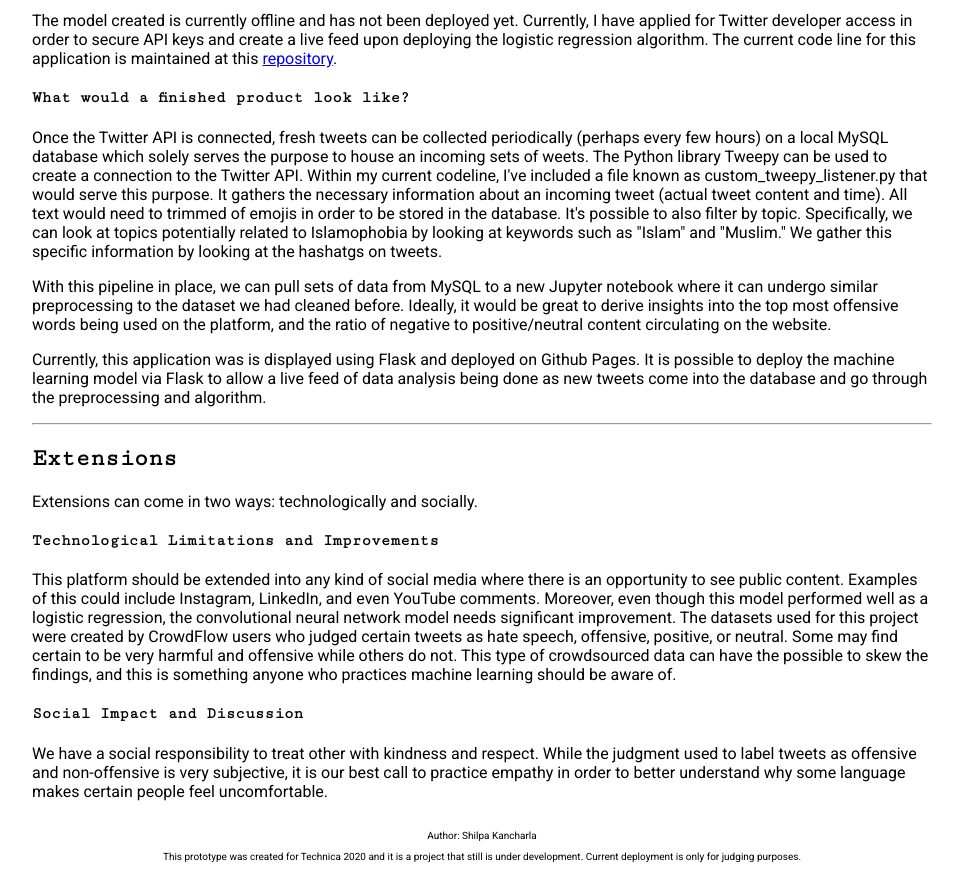
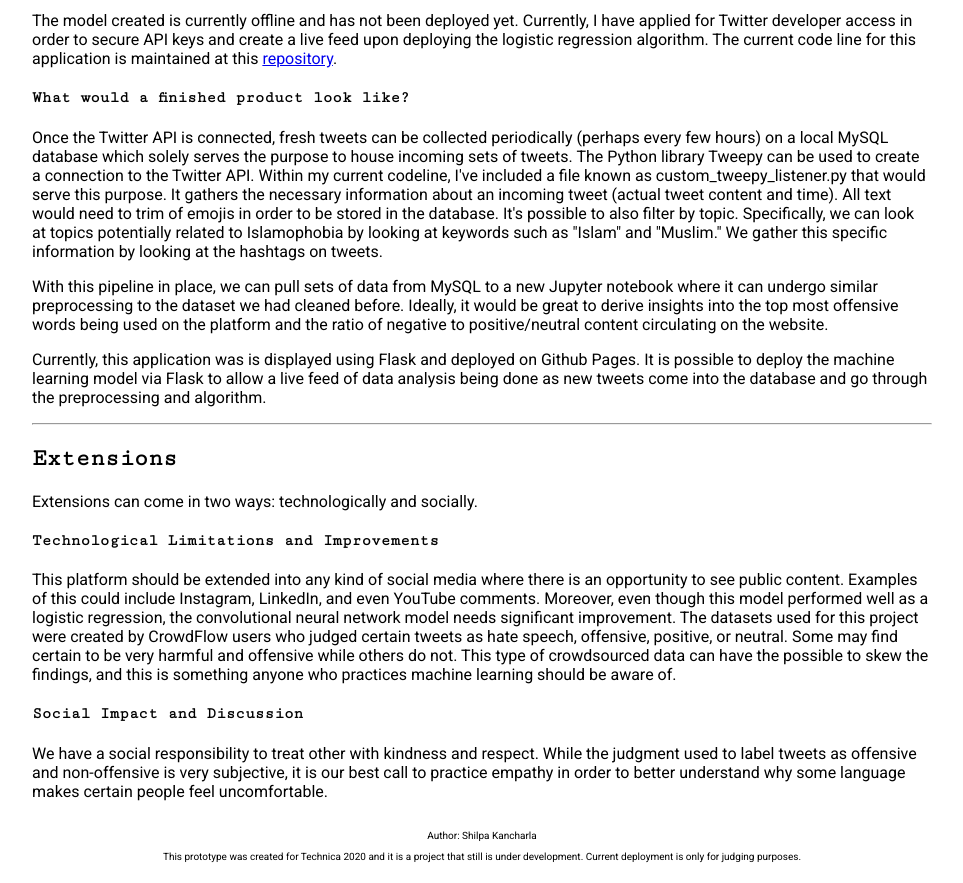
Before and after one commit to shilpakancharla/ml-flask-static-page, a plain HTML site: page index.html in a window 1280 px wide. Shown: the part 4240-5123 px from the top of the page, without its empty margins (158-1121 px from the left). Drawn offline with Linux system fonts and the light colour scheme.

Commit message:
Update index.html

```diff
--- a/index.html
+++ b/index.html
@@ -146,17 +146,16 @@
             </p>
             <h4>What would a finished product look like?</h4>
             <p>
-                Once the Twitter API is connected, fresh tweets can be collected periodically (perhaps every few hours) on a local MySQL database which
-                solely serves the purpose to house an incoming sets of weets. The Python library Tweepy can be used to create a connection to the Twitter API.
-                Within my current codeline, I've included a file known as custom_tweepy_listener.py that would serve this purpose. It gathers the necessary
-                information about an incoming tweet (actual tweet content and time). All text would need to trimmed of emojis in order to be stored in the database.
-                It's possible to also filter by topic. Specifically, we can look at topics potentially related to Islamophobia by looking at keywords such as "Islam"
-                and "Muslim." We gather this specific information by looking at the hashatgs on tweets.
+                Once the Twitter API is connected, fresh tweets can be collected periodically (perhaps every few hours) on a local MySQL database which solely serves the purpose to
+                house incoming sets of tweets. The Python library Tweepy can be used to create a connection to the Twitter API. Within my current codeline, I've included a file known
+                as custom_tweepy_listener.py that would serve this purpose. It gathers the necessary information about an incoming tweet (actual tweet content and time). All text would
+                need to trim of emojis in order to be stored in the database. It's possible to also filter by topic. Specifically, we can look at topics potentially related to Islamophobia
+                by looking at keywords such as "Islam" and "Muslim." We gather this specific information by looking at the hashtags on tweets.
             </p>
             <p>
-                With this pipeline in place, we can pull sets of data from MySQL to a new Jupyter notebook where it can undergo similar preprocessing to the dataset
-                we had cleaned before. Ideally, it would be great to derive insights into the top most offensive words being used on the platform, and the ratio of
-                negative to positive/neutral content circulating on the website.
+                With this pipeline in place, we can pull sets of data from MySQL to a new Jupyter notebook where it can undergo similar preprocessing to the dataset we had cleaned before.
+                Ideally, it would be great to derive insights into the top most offensive words being used on the platform and the ratio of negative to positive/neutral content circulating
+                on the website.
             </p>
             <p>
                 Currently, this application was is displayed using Flask and deployed on Github Pages. It is possible to deploy the machine learning model via Flask to allow
```
